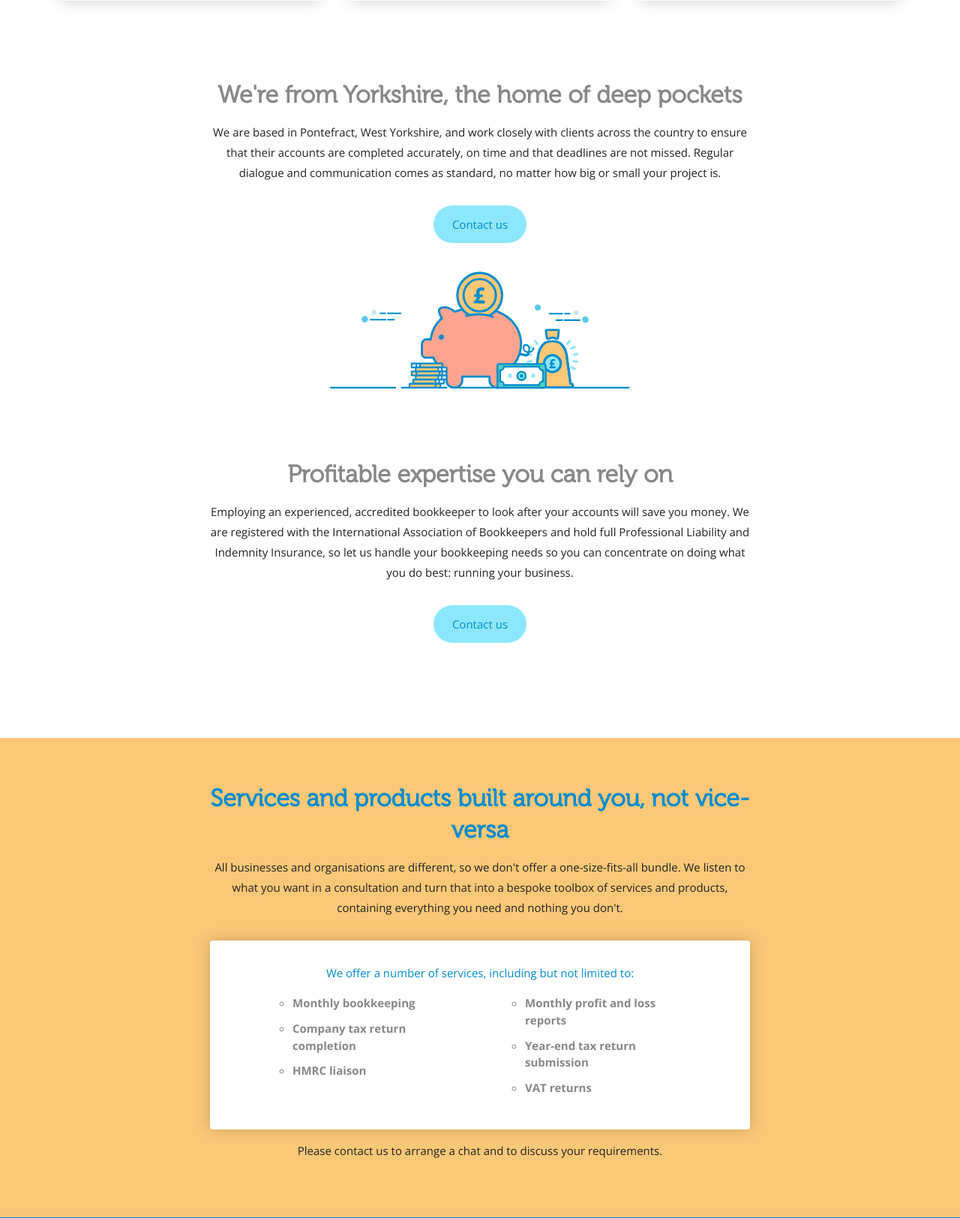
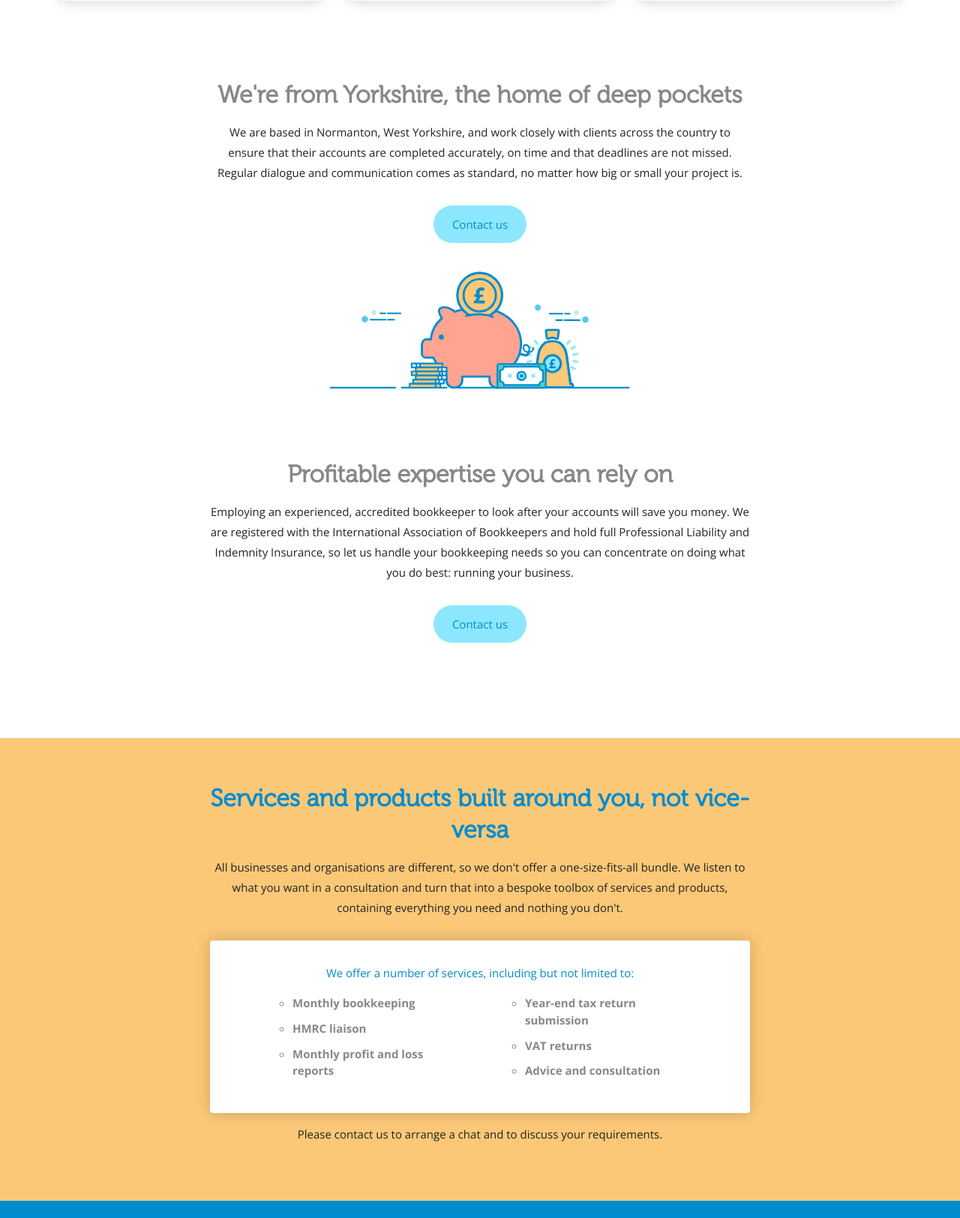
Before and after one commit to JamesKontargyris/rsbookkeeping, a PHP site: page / in a window 1280 px wide. Shown: the part 1155-2779 px from the top of the page at 75% size. Run offline with PHP 8.4, Linux system fonts and the light colour scheme; some libraries are stand-ins or nearby versions.

Commit message:
Minor text updates

```diff
--- a/inc/head.inc.php
+++ b/inc/head.inc.php
@@ -1,6 +1,6 @@
 <meta charset="utf-8">
 <meta http-equiv="x-ua-compatible" content="ie=edge">
-<title>RS Bookkeeping :: Business Bookkeeping and Accountancy based in Pontefract, West Yorkshire</title>
+<title>RS Bookkeeping :: Business Bookkeeping and Accountancy based in Normanton, West Yorkshire</title>
 <meta name="description" content="RS Bookeeping :: Business Bookkeeping and Accountancy based in Pontefract, West Yorkshire">
 <meta name="viewport" content="width=device-width, initial-scale=1">
 
--- a/index.php
+++ b/index.php
@@ -90,7 +90,7 @@
       <div class="page-section">
         <div class="page-section__content page-section__content--padded page-section__content--narrow text--center">
           <h3 class="text--grey">We're from Yorkshire, the home of deep pockets</h3>
-          <p class="margin--double-bottom">We are based in Pontefract, West Yorkshire, and work closely with clients across the country to ensure that their accounts are completed accurately, on time and that deadlines are not missed. Regular dialogue and communication comes as standard, no matter how big or small your project is.</p>
+          <p class="margin--double-bottom">We are based in Normanton, West Yorkshire, and work closely with clients across the country to ensure that their accounts are completed accurately, on time and that deadlines are not missed. Regular dialogue and communication comes as standard, no matter how big or small your project is.</p>
           <p class="margin--double-bottom"><a href="#contact" class="button button--pill button--light-blue">Contact us</a></p>
           <img src="img/divider_illustration.svg" alt="Piggy bank illustration" style="max-width:400px;">
         </div>
@@ -115,15 +115,15 @@
               <li class="gallery__item">
                 <ul class="services__list">
                   <li class="services__list__item">Monthly bookkeeping</li>
-                  <li class="services__list__item">Company tax return completion</li>
                   <li class="services__list__item">HMRC liaison</li>
+                  <li class="services__list__item">Monthly profit and loss reports</li>
                 </ul>
               </li>
               <li class="gallery__item">
                 <ul class="services__list">
-                  <li class="services__list__item">Monthly profit and loss reports</li>
                   <li class="services__list__item">Year-end tax return submission</li>
                   <li class="services__list__item">VAT returns</li>
+                  <li class="services__list__item">Advice and consultation</li>
                 </ul>
               </li>
             </ul>
```
